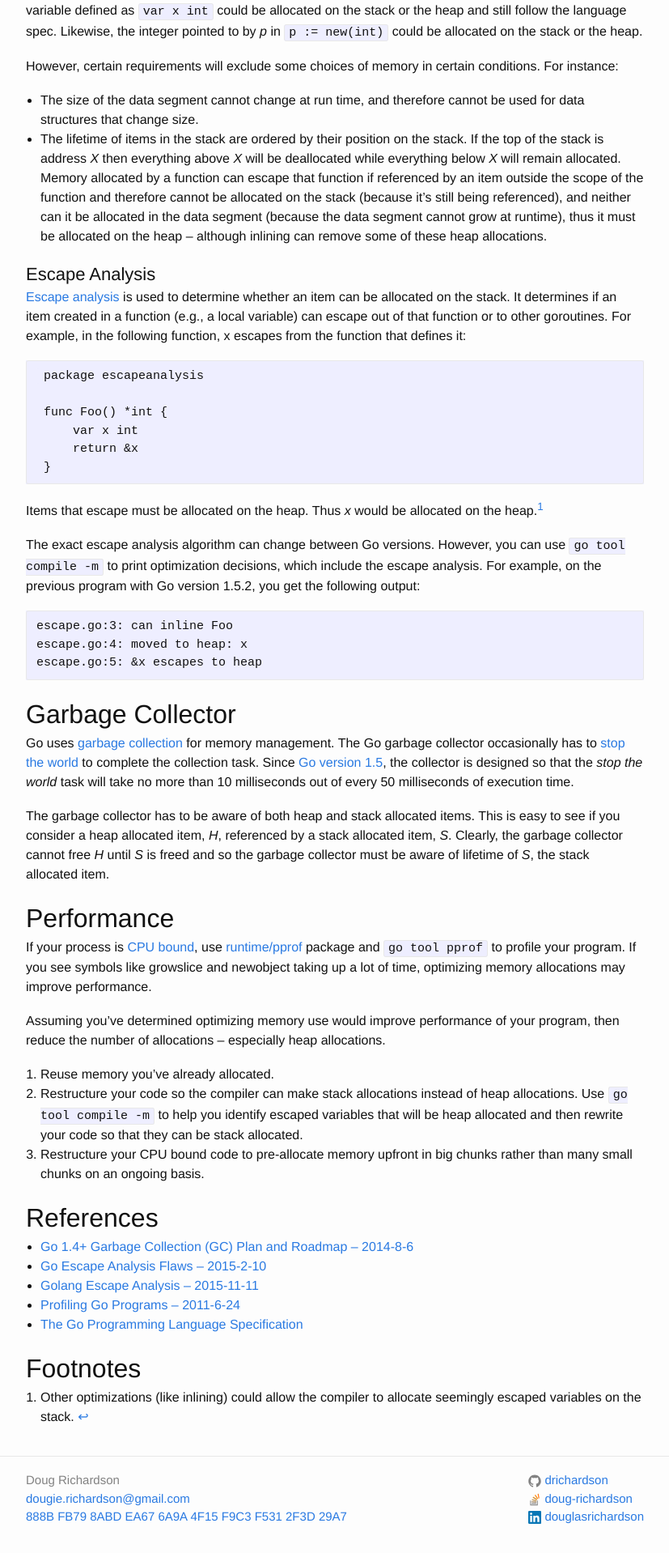
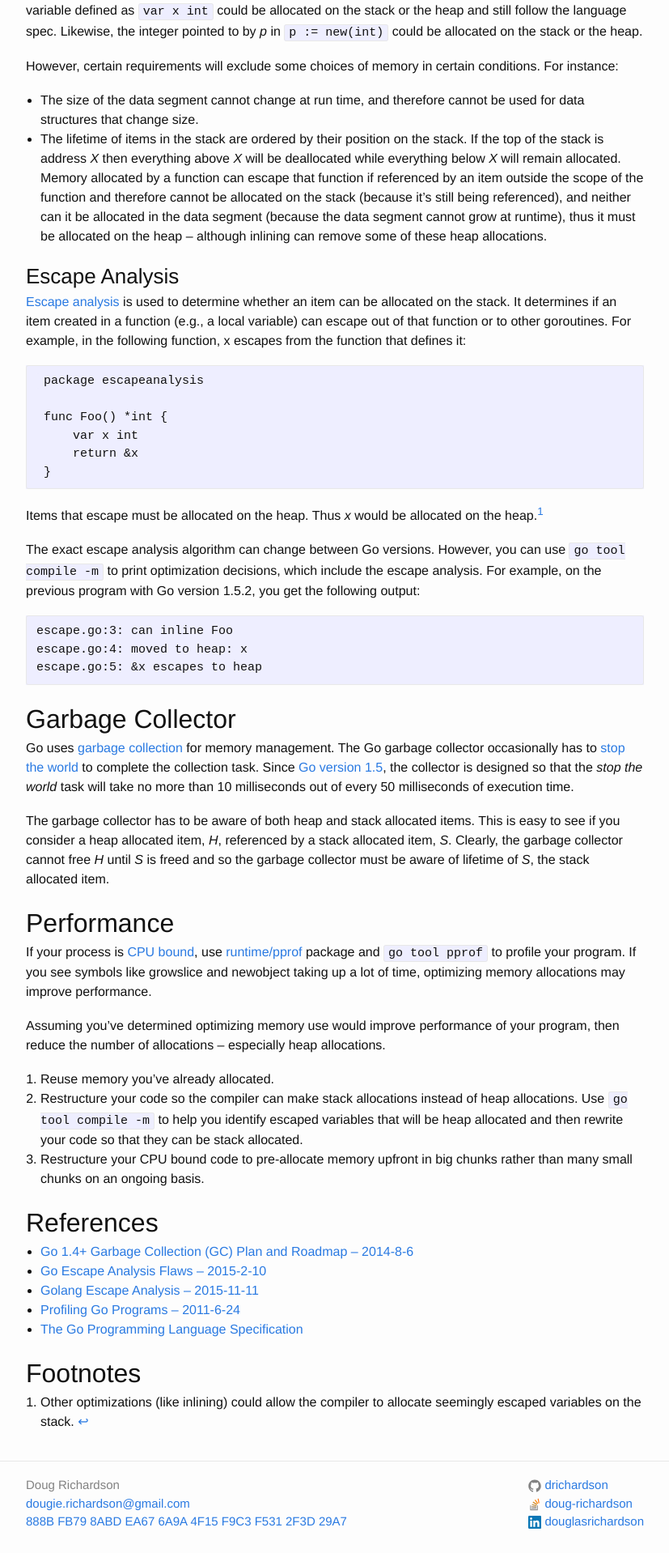
Before and after one commit to drichardson/dougrichardson.us, a Jekyll site: the page built from site/_posts/2015-01-23-go-memory-allocations.markdown, in a window 1280 px wide. Shown: the part 1079-2997 px from the top of the page at 81% size, without its empty margins (226-1053 px from the left). Built offline with Jekyll 4.4.1, drawn with Linux system fonts in a browser that asks for light colours.

Commit message:
formatting

```diff
--- a/site/_posts/2015-01-23-go-memory-allocations.markdown
+++ b/site/_posts/2015-01-23-go-memory-allocations.markdown
@@ -58,7 +58,7 @@ scope of the function and therefore cannot be allocated on the stack (because it
 allocated in the data segment (because the data segment cannot grow at runtime),
 thus it must be allocated on the heap -- although inlining can remove some of these heap allocations.
 
-### Escape Analysis
+## Escape Analysis
 [Escape analysis](https://en.wikipedia.org/wiki/Escape_analysis) is used to determine whether
 an item can be allocated on the stack. It determines if an item created in a function (e.g., a local variable)
 can escape out of that function or to other goroutines. For example, in the following function, x escapes from
```
